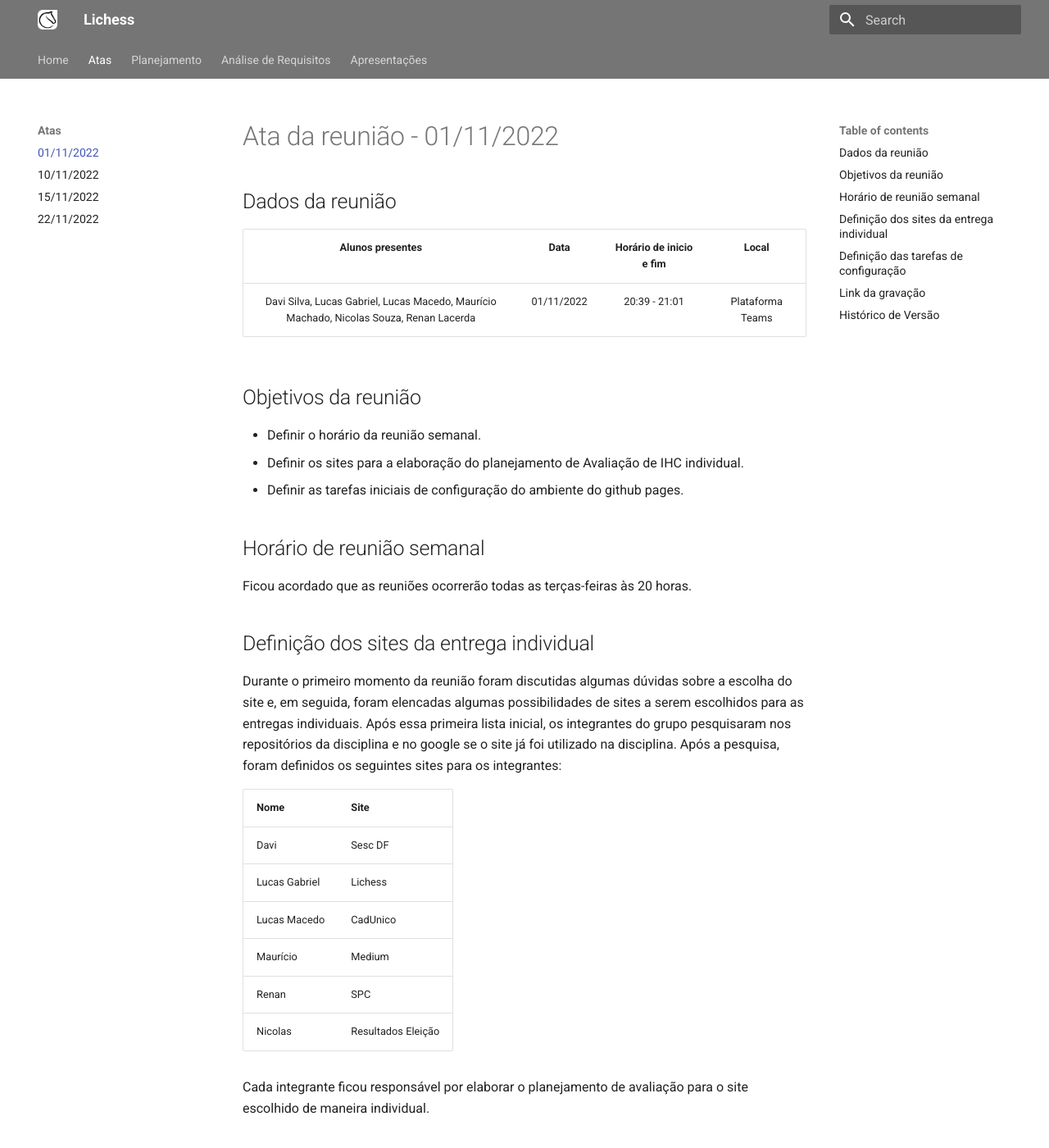
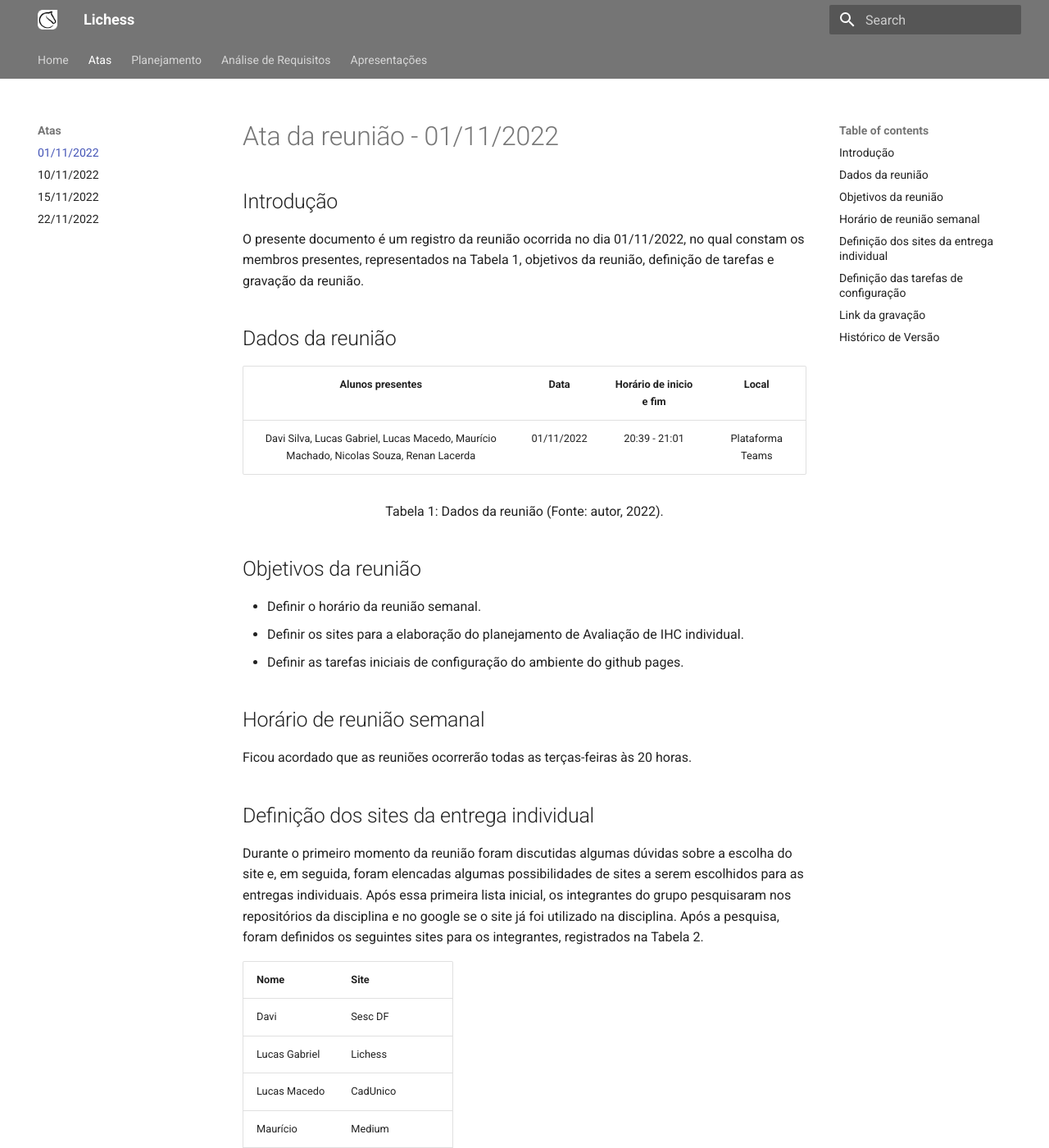
Before and after one commit to Interacao-Humano-Computador/2022.2-Lichess, an MkDocs documentation site: the page built from docs/atas/ata_01_11.md, in a window 1280 px wide and 1400 px high. Shown: the whole window at 82% size. Built offline with MkDocs 1.6.1 and Material for MkDocs 9.7.7, drawn with Linux system fonts in a browser that asks for light colours; some of the changed text lies outside the part shown.

Commit message:
refac: #33 incluindo introdução e legendas nas atas

```diff
--- a/docs/atas/ata_01_11.md
+++ b/docs/atas/ata_01_11.md
@@ -1,10 +1,18 @@
 # Ata da reunião - 01/11/2022
+
+## Introdução
+
+O presente documento é um registro da reunião ocorrida no dia 01/11/2022, no qual constam os membros presentes, representados na Tabela 1, objetivos da reunião, definição de tarefas e gravação da reunião.
 
 ## Dados da reunião
 
-|                                     Alunos presentes                                     |    Data    | Horário de inicio e fim |      Local       |
-| :--------------------------------------------------------------------------------------: | :--------: | :---------------------: | :--------------: |
-| Davi Silva, Lucas Gabriel, Lucas Macedo, Maurício Machado, Nicolas Souza, Renan Lacerda | 01/11/2022 |      20:39 - 21:01      | Plataforma Teams |
+| Alunos presentes      |    Data    | Horário de inicio e fim |      Local       |
+| :-------------------: | :--------: | :---------------------: | :--------------: |
+| Davi Silva, Lucas Gabriel, Lucas Macedo, Maurício Machado, Nicolas Souza, Renan Lacerda | 01/11/2022 |  20:39 - 21:01  | Plataforma Teams |
+
+<div style="text-align: center">
+<p> Tabela 1: Dados da reunião (Fonte: autor, 2022). </p>
+</div>
 
 ## Objetivos da reunião
 
@@ -18,7 +26,7 @@
 
 ## Definição dos sites da entrega individual
 
-Durante o primeiro momento da reunião foram discutidas algumas dúvidas sobre a escolha do site e, em seguida, foram elencadas algumas possibilidades de sites a serem escolhidos para as entregas individuais. Após essa primeira lista inicial, os integrantes do grupo pesquisaram nos repositórios da disciplina e no google se o site já foi utilizado na disciplina. Após a pesquisa, foram definidos os seguintes sites para os integrantes:
+Durante o primeiro momento da reunião foram discutidas algumas dúvidas sobre a escolha do site e, em seguida, foram elencadas algumas possibilidades de sites a serem escolhidos para as entregas individuais. Após essa primeira lista inicial, os integrantes do grupo pesquisaram nos repositórios da disciplina e no google se o site já foi utilizado na disciplina. Após a pesquisa, foram definidos os seguintes sites para os integrantes, registrados na Tabela 2.
 
 | Nome          | Site               |
 | ------------- | ------------------ |
@@ -29,9 +37,15 @@
 | Renan         | SPC                |
 | Nicolas       | Resultados Eleição |
 
+<div style="text-align: center">
+<p> Tabela 2: Sites avaliados por integrante (Fonte: autor, 2022). </p>
+</div>
+
 Cada integrante ficou responsável por elaborar o planejamento de avaliação para o site escolhido de maneira individual.
 
 ## Definição das tarefas de configuração
+
+Também foram delegadas tarefas de configuração do ambiente e das plataformas a serem utilizadas durante o projeto, registradas na Tabela 3.
 
 | Nome          | Tarefa                                                                            |
 | ------------- | --------------------------------------------------------------------------------- |
@@ -42,14 +56,19 @@
 | Renan         | Criação das milestones referentes às entregas da disciplina                       |
 | Nicolas       | Criação das issues das tarefas definidas no github e elaboração da ata da reunião |
 
+<div style="text-align: center">
+<p> Tabela 3: Delegação das tarefas de configuração (Fonte: autor, 2022). </p>
+</div>
+
 ## Link da gravação
 
 [Link da gravação da reunião do dia 01/11/2022](https://youtu.be/uqWo7RNOuQE)
 
 ## Histórico de Versão
 
-| Versão   | Data       | Descrição                     |  Autor        | Revisor          |
-| :------: | :--------: |:----------------------------: | :-----------: | :--------------: |
-| `0.1`    | 03/11/2022 | Criação do Documento          | Nicolas Souza | Lucas Gabriel    |
-| `0.2`    | 17/11/2022 |  Adição do link da gravação   | Lucas Gabriel | Maurício e Davi  |
-| `0.3`    | 19/11/2022 |  Correções de link e horários | Lucas Gabriel | -                |
+| Versão   | Data       | Descrição                         |  Autor        | Revisor          |
+| :------: | :--------: |:--------------------------------: | :-----------: | :--------------: |
+| `1.1`    | 03/11/2022 | Criação do Documento              | Nicolas Souza | Lucas Gabriel    |
+| `1.2`    | 17/11/2022 | Adição do link da gravação        | Lucas Gabriel | Maurício e Davi  |
+| `1.3`    | 19/11/2022 | Correções de link e horários      | Lucas Gabriel | -                |
+| `1.3`    | 24/11/2022 | Ajustes nas legendas das tabelas. | Nicolas Souza | -                |
```
Also changed, not shown: docs/atas/ata_10_11.md (+18 -3 lines), docs/atas/ata_15_11.md (+12 -3 lines), docs/atas/ata_22_11.md (+10 -1 lines).
